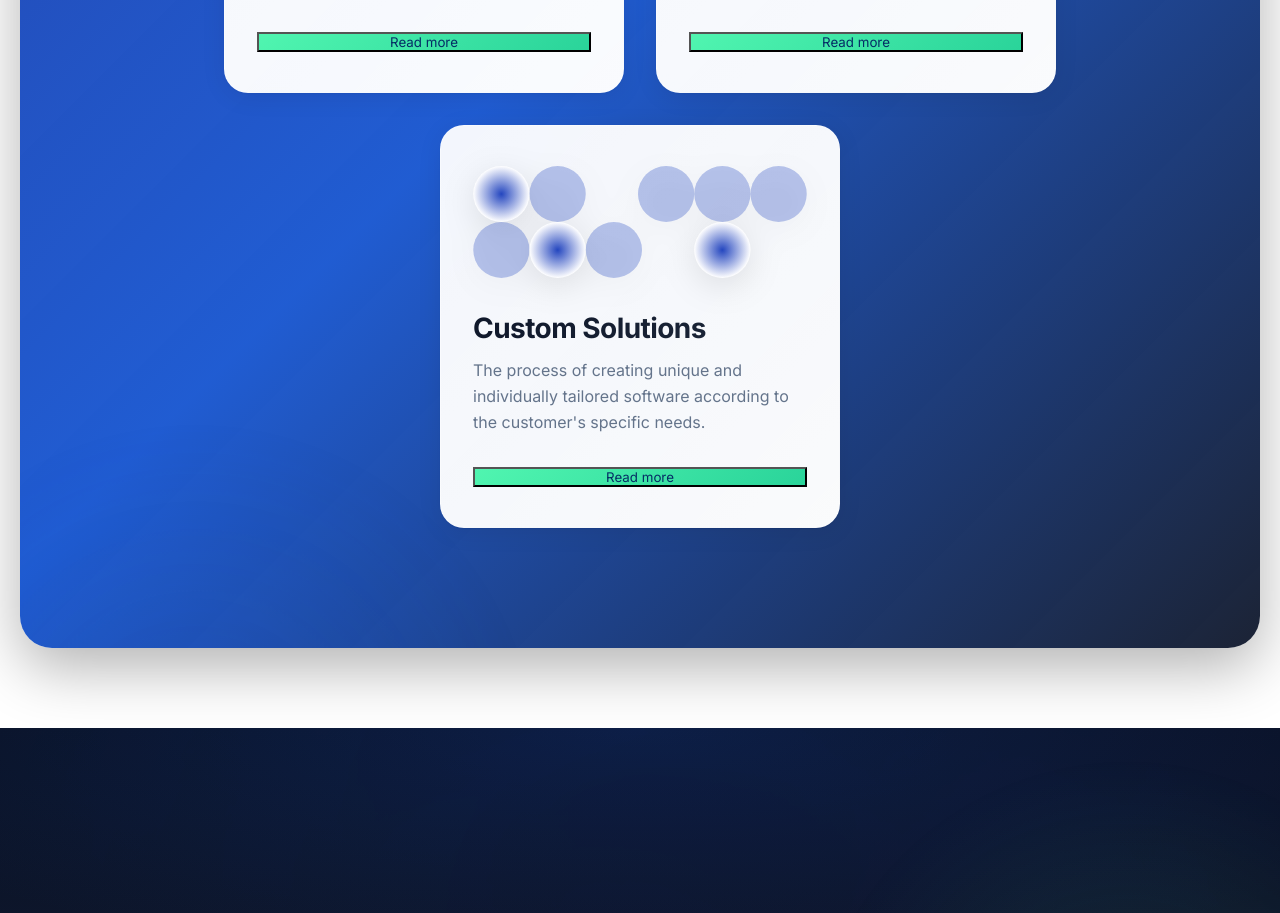
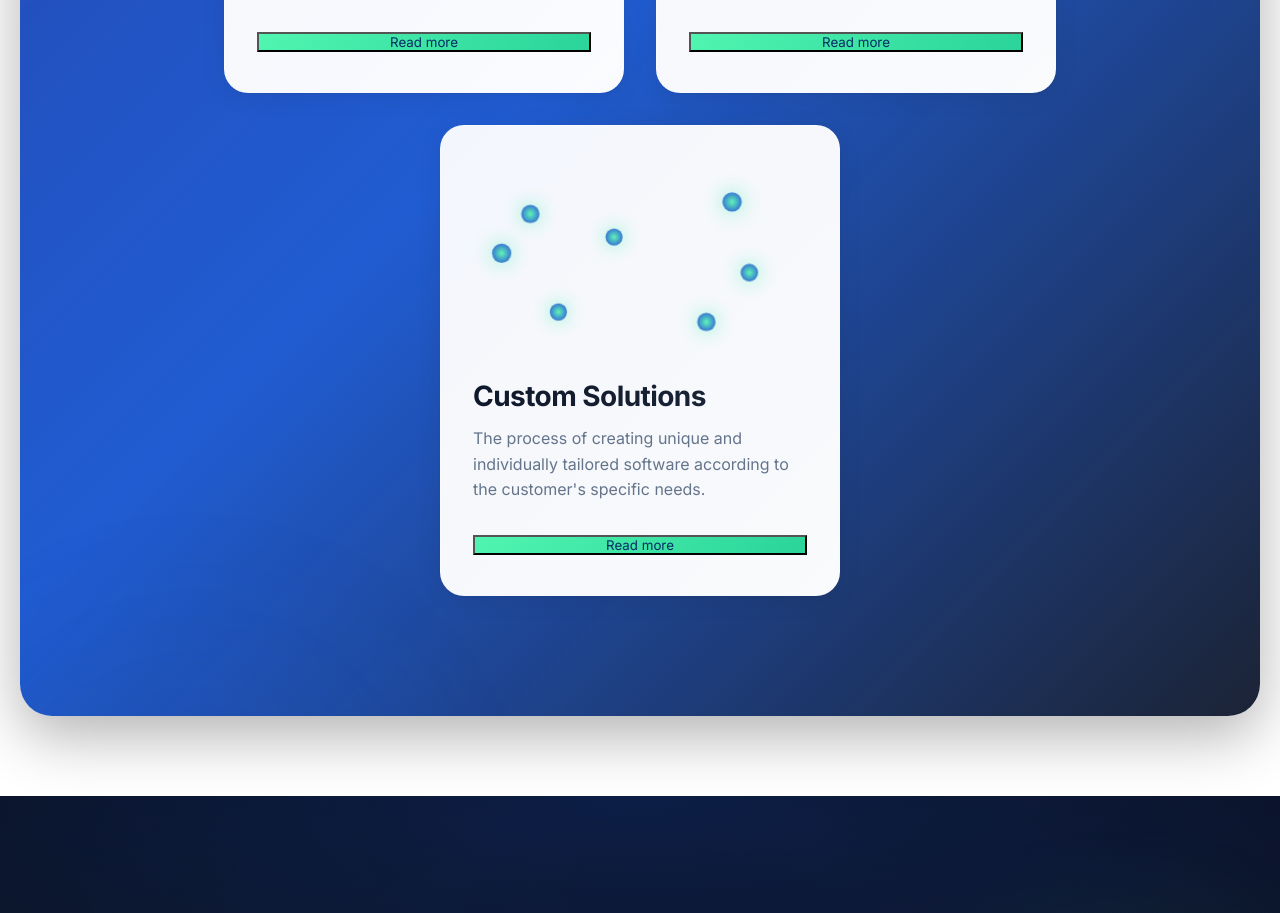
Before and after one commit to NNNursultan676/landing-main, a React (Vite) app: page / in a window 1280 px wide. Shown: the part 4020-4933 px from the top of the page. Built offline with nearby package versions, Linux system fonts and the light colour scheme.

Commit message:
Implement custom solution card variant with animated orbits. Added mouse movement effects for enhanced interactivity and updated styles for better visual appeal. Adjusted component structure to accommodate new variant functionality.

```diff
--- a/src/components/SolutionCard/SolutionCard.css
+++ b/src/components/SolutionCard/SolutionCard.css
@@ -17,6 +17,10 @@
   display: flex;
   flex-direction: column;
   backdrop-filter: blur(10px);
+}
+
+.solution-card--custom {
+  overflow: hidden;
 }
 
 .solution-card::before {
@@ -71,6 +75,57 @@
 
 .solution-card:hover .solution-image {
   transform: translateY(-4px) scale(1.05);
+}
+
+/* Animated orbits for \"Индивидуальные решения\" */
+.solution-orbits {
+  position: relative;
+  width: 100%;
+  height: 180px;
+  margin-bottom: 32px;
+}
+
+.solution-orbit-dot {
+  position: absolute;
+  width: 18px;
+  height: 18px;
+  border-radius: 999px;
+  background: radial-gradient(circle, #50f5b0 0%, #1c59d1 80%);
+  box-shadow: 0 0 18px rgba(80, 245, 176, 0.7);
+  opacity: 0.9;
+  animation: orbit-move 10s ease-in-out infinite;
+}
+
+.solution-orbit-dot.dot-1 { top: 18%; left: 18%; animation-duration: 11s; }
+.solution-orbit-dot.dot-2 { top: 12%; right: 18%; animation-duration: 9s; }
+.solution-orbit-dot.dot-3 { top: 40%; left: 8%; animation-duration: 10s; }
+.solution-orbit-dot.dot-4 { top: 50%; right: 10%; animation-duration: 12s; }
+.solution-orbit-dot.dot-5 { bottom: 18%; left: 28%; animation-duration: 13s; }
+.solution-orbit-dot.dot-6 { bottom: 12%; right: 24%; animation-duration: 11s; }
+.solution-orbit-dot.dot-7 { top: 30%; left: 45%; animation-duration: 14s; }
+
+@keyframes orbit-move {
+  0%, 100% {
+    transform: translate(0, 0) scale(1);
+  }
+  25% {
+    transform: translate(
+      calc(var(--mouse-x, 0) * 10px + 12px),
+      calc(var(--mouse-y, 0) * 8px - 10px)
+    ) scale(1.05);
+  }
+  50% {
+    transform: translate(
+      calc(var(--mouse-x, 0) * -14px - 18px),
+      calc(var(--mouse-y, 0) * 12px + 8px)
+    ) scale(0.95);
+  }
+  75% {
+    transform: translate(
+      calc(var(--mouse-x, 0) * 12px - 6px),
+      calc(var(--mouse-y, 0) * -10px + 6px)
+    ) scale(1.08);
+  }
 }
 
 .solution-title {
--- a/src/components/SolutionCard/SolutionCard.jsx
+++ b/src/components/SolutionCard/SolutionCard.jsx
@@ -1,9 +1,11 @@
-import React from 'react';
+import React, { useRef } from 'react';
 import './SolutionCard.css';
 import { useTranslation } from 'react-i18next';
 
-const SolutionCard = ({ image, title, description }) => {
+const SolutionCard = ({ image, title, description, variant = 'default' }) => {
   const { t } = useTranslation();
+  const cardRef = useRef(null);
+  const isCustom = variant === 'custom';
 
   const scrollToProducts = () => {
     const element = document.getElementById('products');
@@ -19,9 +21,38 @@ const SolutionCard = ({ image, title, description }) => {
     }
   };
 
+  const handleMouseMove = (event) => {
+    if (!isCustom || !cardRef.current) return;
+    const rect = cardRef.current.getBoundingClientRect();
+    const x = (event.clientX - rect.left) / rect.width - 0.5;
+    const y = (event.clientY - rect.top) / rect.height - 0.5;
+
+    cardRef.current.style.setProperty('--mouse-x', x.toString());
+    cardRef.current.style.setProperty('--mouse-y', y.toString());
+  };
+
+  const handleMouseLeave = () => {
+    if (!isCustom || !cardRef.current) return;
+    cardRef.current.style.setProperty('--mouse-x', '0');
+    cardRef.current.style.setProperty('--mouse-y', '0');
+  };
+
   return (
-    <div className="solution-card">
-      <img src={image} alt={title} className="solution-image" />
+    <div
+      className={`solution-card ${isCustom ? 'solution-card--custom' : ''}`}
+      ref={cardRef}
+      onMouseMove={handleMouseMove}
+      onMouseLeave={handleMouseLeave}
+    >
+      {isCustom ? (
+        <div className="solution-orbits">
+          {Array.from({ length: 7 }).map((_, index) => (
+            <div key={index} className={`solution-orbit-dot dot-${index + 1}`} />
+          ))}
+        </div>
+      ) : (
+        <img src={image} alt={title} className="solution-image" />
+      )}
       <h3 className="solution-title">{title}</h3>
       <p className="solution-description">{description}</p>
       <button onClick={scrollToProducts} className="success-btn">{t('podrobnee')}</button>
--- a/src/components/SolutionsSection/SolutionsSection.jsx
+++ b/src/components/SolutionsSection/SolutionsSection.jsx
@@ -14,16 +14,19 @@ const SolutionsSection = () => {
       image: CreditConveyorImg,
       title: t('solutionCreditConveyorTitle'),
       description: t('solutionCreditConveyorDesc'),
+      variant: 'default',
     },
     {
       image: CreditBrokerImg,
       title: t('solutionCreditBrokerTitle'),
       description: t('solutionCreditBrokerDesc'),
+      variant: 'default',
     },
     {
       image: CustomSolutionsImg,
       title: t('solutionCustomSolutionsTitle'),
       description: t('solutionCustomSolutionsDesc'),
+      variant: 'custom',
     },
   ];
   return (
@@ -40,6 +43,7 @@ const SolutionsSection = () => {
             image={solution.image}
             title={solution.title}
             description={solution.description}
+            variant={solution.variant}
           />
         ))}
       </div>
```
